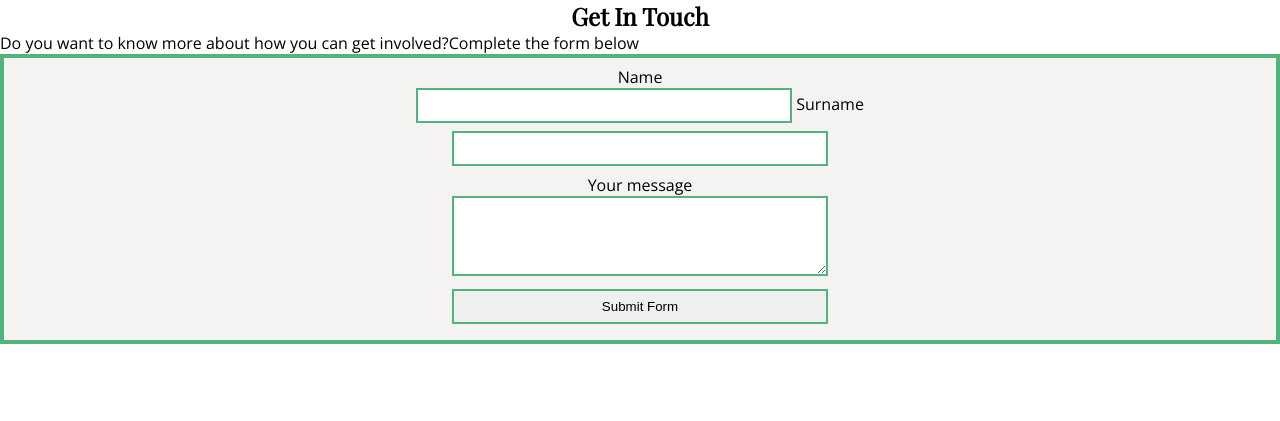
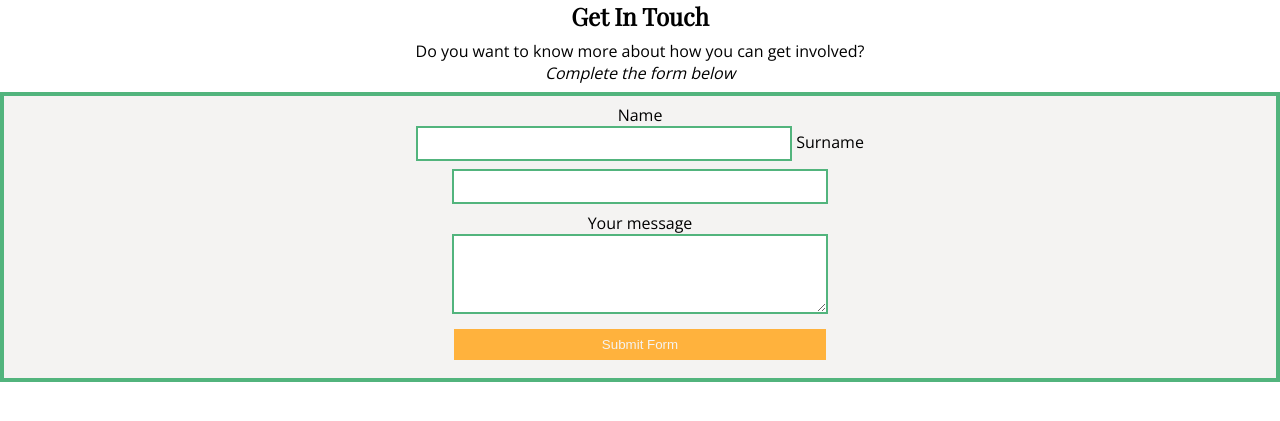
Before and after one commit to alphaClass6143/hackathon-2023-charityhub, a Flask app: template app/templates/contact-us.html in a window 1280 px wide. Shown: the top 421 px of the page. Run offline with Flask 2, Linux system fonts and the light colour scheme; the template is opened without the code that fills it, so the values that code supplies are empty.

Commit message:
added margins to h1 and p

```diff
--- a/app/assets/css/style.css
+++ b/app/assets/css/style.css
@@ -38,3 +38,17 @@ label {
     text-align: center;
 
 }
+#contact-heading h1{
+    margin-bottom: 0.5rem;
+    font-weight: bold;
+}
+
+#contact-heading p {
+    margin:0.5rem;
+    text-align:center;
+}
+#submit-button {
+    border: 0.125rem solid #F4F3F2;
+    background-color: #FFB23D;
+    color: #F4F3F2;
+}
--- a/app/templates/contact-us.html
+++ b/app/templates/contact-us.html
@@ -11,9 +11,9 @@
 </head>
 <body>
     <section>
-        <div>
-            <h1>Get In Touch</h1>
-            <p>Do you want to know more about how you can get involved?Complete the form below</p>
+        <div id="contact-heading">
+            <h1 >Get In Touch</h1>
+            <p>Do you want to know more about how you can get involved?<br><em>Complete the form below</em></p>
         </div>
         <div id="contactus">
             <form>
```
